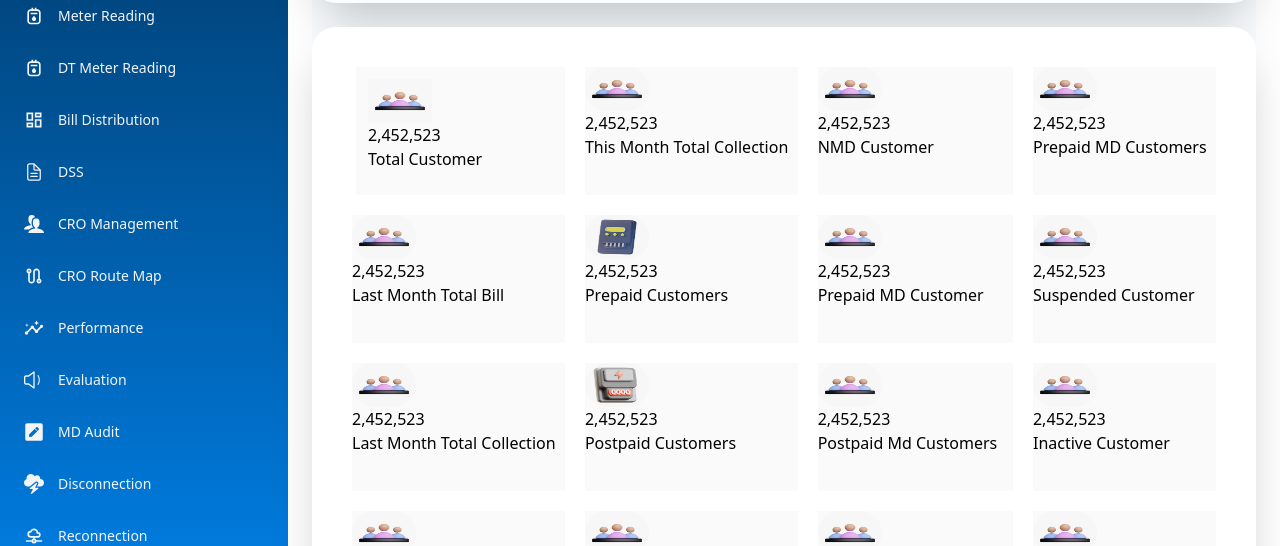
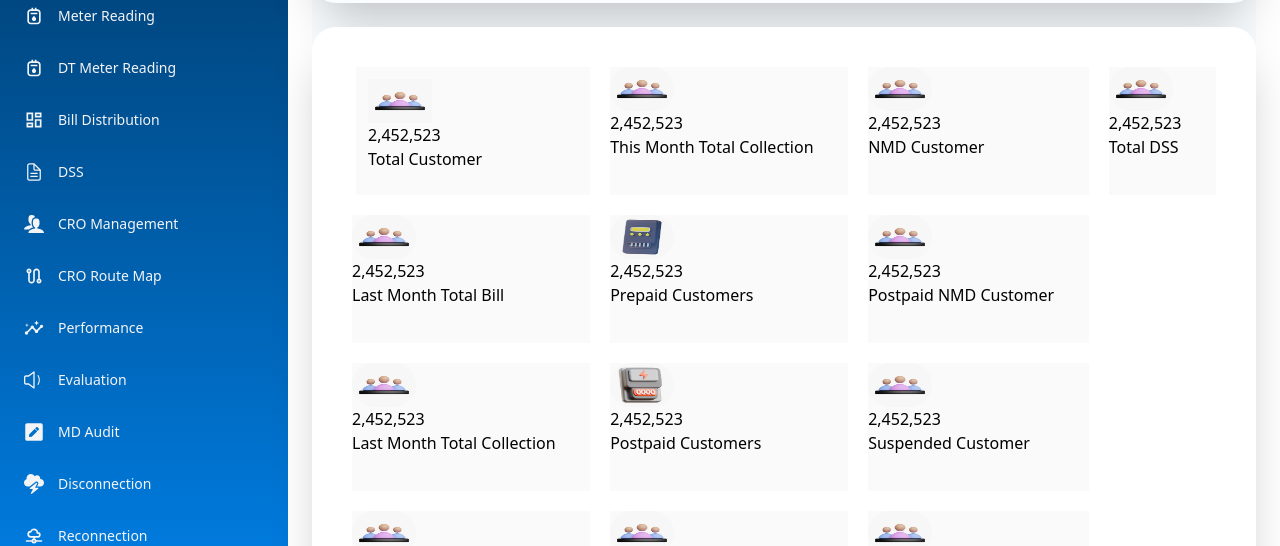
Before and after one commit to chosenking1/ops-manager-view, a React (Create React App) app: page / in a window 1280 px wide. Shown: the part 254-800 px from the top of the page. Built offline with nearby package versions, Linux system fonts and the light colour scheme; no server answers.

Commit message:
Made few corrections to the front-end

```diff
--- a/src/components/dashboard/Dashboard.js
+++ b/src/components/dashboard/Dashboard.js
@@ -138,24 +138,7 @@ function Dashboard() {
             <p>2,452,523</p>
             <p>NMD Customer</p>
           </div>
-          <div className='bg-dashboad-grid1'>
-            <img width={70}
-            height={70}
-            className="h-11 w-16 rounded-full "
-            src = {Users}
-            alt="avatar-img"></img>
-            <p>2,452,523</p>
-            <p>Prepaid MD Customer</p>
-          </div>
-          <div className='bg-dashboad-grid1'>
-            <img width={70}
-            height={70}
-            className="h-11 w-16 rounded-full "
-            src = {Users}
-            alt="avatar-img"/>
-            <p>2,452,523</p>
-            <p>Postpaid Md Customers</p>
-          </div>
+
           <div className='bg-dashboad-grid1'>
             <img width={70}
             height={70}
@@ -166,15 +149,7 @@ function Dashboard() {
             <p>Postpaid NMD Customer</p>
           </div>
 
-          <div className='bg-dashboad-grid1'>
-            <img width={70}
-            height={70}
-            className="h-11 w-16 rounded-full "
-            src = {Users}
-            alt="avatar-img"></img>
-            <p>2,452,523</p>
-            <p>Prepaid MD Customers</p>
-          </div>
+
           <div className='bg-dashboad-grid1'>
             <img width={70}
             height={70}
```
